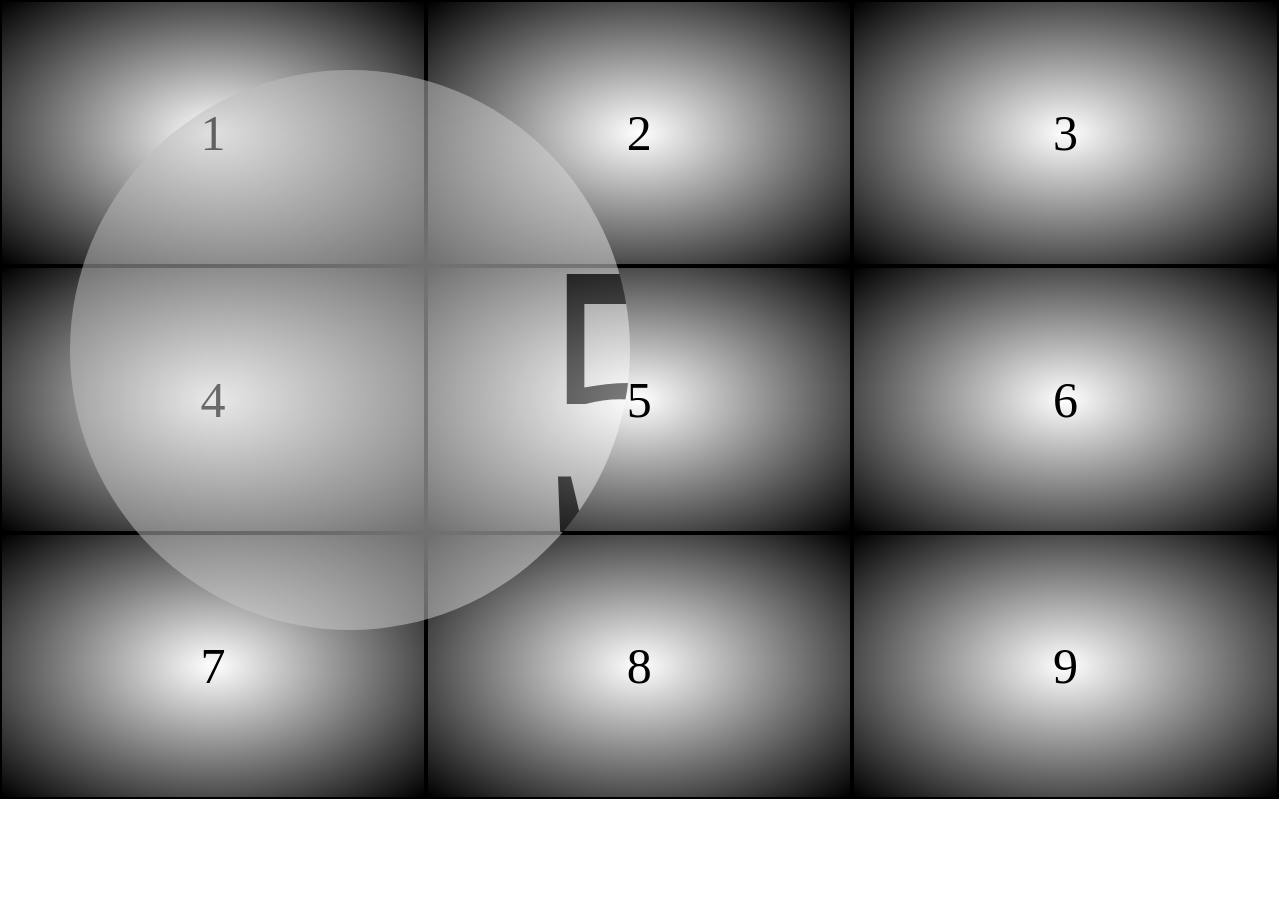
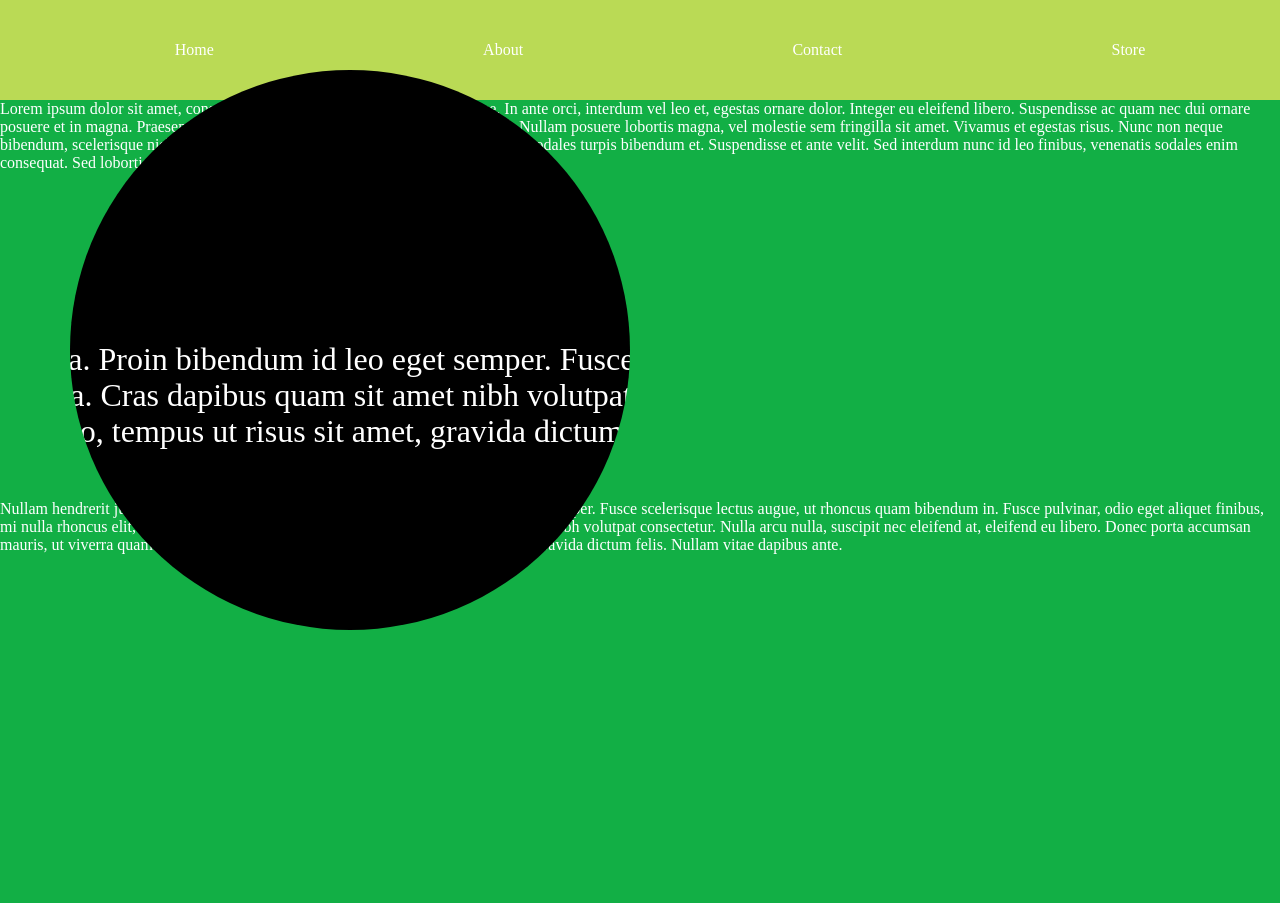
Before and after one commit to erpatterson11/devmtn-personal-project, a website: page window-site/public/index.html in a window 1280 px wide. Shown: the top 903 px of the page. Before the commit the page ends 800 px from the top, so only its background shows below. Drawn offline with nearby package versions, Linux system fonts and the light colour scheme; some packages are replaced by stand-ins of ours; files that its build step writes are made by us from their sources; files whose address does not match are found by name.

Commit message:
Task: resolve Y translate disparity with zoomed content. Resolved: added scroll functionality

```diff
--- a/window-site/public/app/scripts.js
+++ b/window-site/public/app/scripts.js
@@ -1,4 +1,4 @@
-const boxes = document.querySelectorAll('.box')
+const body = document.querySelector('body')
 const glass = document.querySelector('.mag-container')
 const original = document.querySelector('body').children[1]
 // creates a copy of the content to be applied to the magnifying glass div
@@ -7,7 +7,7 @@ const clone = content.cloneNode(true)
 
 
 // set scale between background content and zoom
-let scale = 8
+let scale = 2
 let glassSize = 700
 
 glass.style.width = glassSize + 'px'
@@ -27,11 +27,13 @@ zoomed.className += ' zoomed'
 zoomed.style.transform = `scale(${scale})`
 
 
+// determines center of entire document body
+// note this may not be crowss-browser comptatible
+let center = {
+  w: document.body.scrollWidth/2,
+  h: document.body.scrollHeight/2
+}
 
-let center = {
-  w: window.innerWidth/2,
-  h: window.innerHeight/2
-}
 
 // event function to move mag-glass around zoomed conten t
 let moveGlass = (e) => {
@@ -41,14 +43,16 @@ let moveGlass = (e) => {
         y: e.pageY
       }
     let corr = glassSize/2
-    let difX = ((scale-1)*(mouse.x-center.w)/center.w)*center.w
-    let difY = ((scale-1)*(mouse.y-center.h)/center.h)*center.h
+    let centOffsetX = ((scale-1)*(mouse.x-center.w)/center.w)*center.w
+    let centOffsetY = ((scale-1)*(mouse.y-center.h)/center.h)*center.h
+    let distFromTop = document.querySelector('body').scrollTop
+    console.log(distFromTop);
     // translate container div mith mouse move
-    glass.style.transform = `translate(${mouse.x - corr}px, ${mouse.y - corr}px)`
+    glass.style.transform = `translate(${mouse.x - corr}px, ${mouse.y - corr - distFromTop}px)`
     // correct container div translations
-    // difX and difY account for the scaling difference between the original content and the zoom
+    // centOffsetX and centOffsetY account for the scaling difference between the original content and the zoom
     // scale maintains scaling of content in magnifying glass
-    zoomed.style.transform = `translate(${((-mouse.x) - difX + corr)}px, ${((-mouse.y) - difY + corr)}px) scale(${scale})`
+    zoomed.style.transform = `translate(${((-mouse.x) - centOffsetX + corr)}px, ${((-mouse.y) - centOffsetY + corr - 50)}px) scale(${scale})`
     }
   }
 
@@ -60,17 +64,25 @@ let spacedown = false
 // event listeners for spacebar press and mousemove
 window.addEventListener('resize', () => {
   center = {
-    w: window.innerWidth/2,
-    h: window.innerHeight/2
+    w: document.body.scrollWidth/2,
+    h: document.body.scrollHeight/2
+  }
+  console.log(center);
+})
+
+window.addEventListener('keydown', (e) => {
+  if (e.keyCode === 32) {
+    e.preventDefault()
+    spacedown = true
+    // body.style.cursor = 'none'
   }
 })
 
-window.addEventListener('keydown', (e) => {
-  e.keyCode === 32 ? spacedown = true : null
-})
-
 window.addEventListener('keyup', (e) => {
-  e.keyCode === 32 ? spacedown = false : null
+  if (e.keyCode === 32) {
+    spacedown = false
+    // body.style.cursor = 'default'
+  }
 })
 
 window.addEventListener('mousemove', (e) => {
--- a/window-site/public/app/styles.sass
+++ b/window-site/public/app/styles.sass
@@ -1,9 +1,10 @@
 body
+  border: none
   margin: 0
   color: white
   width: 100vw
-  height: 100vh
   box-sizing: border-box
+  background: #12af45
 
 
 // FUNCTIONAL MAGNIFYING STYILNG
@@ -11,7 +12,7 @@ body
 
 
 .container1
-  position: fixed
+  position: absolute
 
 .mag-container
   position: fixed
@@ -24,23 +25,35 @@ body
 // ADDITIONAL STYLING
 /////////////////////
 
-.container1
+
+.f-col
+  display: flex
+  flex-direction: column
+
+.f-cent
+
+
+nav
   width: 100vw
-  height: 100vh
-  display: grid
-  grid-template-columns: repeat(3, 33.3%)
-  grid-template-rows: repeat(3, 33.3%)
+  height: 100px
+  background: #bada55
+  ul
+    height: inherit
+    display: flex
+    justify-content: space-around
+    align-items: center
+    margin: 0
+    li
+      list-style: none
+      cursor: pointer
 
-.container1 > *
-  border: 2px solid black
-  color: black
-  grid-column: auto
-  grid-row: auto
-  display: flex
-  justify-content: center
-  align-items: center
-  font-size: 50px
-  background: radial-gradient(white 0%, black 100%)
+.mag-container
+  border: inset 5px solid black
+
+.content
+  width: 100%
+  height: 400px
+  // padding: 20px
 
 .zoomed
-  opacity: 0.5
+  background: black
--- a/window-site/public/index.html
+++ b/window-site/public/index.html
@@ -15,33 +15,29 @@
 
 
 <div class="container1">
-  <div class="box elem1" onclick='alert("clicked box 1!")'>
-    1
+  <nav>
+    <ul>
+      <li onclick='alert("going home!")'>Home</li>
+      <li onclick='alert("learn about me!")'>About</li>
+      <li onclick='alert("talk to me!")'>Contact</li>
+      <li onclick='alert("time to shop!")'>Store</li>
+    </ul>
+  </nav>
+
+
+  <div class="content content-1">
+    Lorem ipsum dolor sit amet, consectetur adipiscing elit. Quisque et elit augue. In ante orci, interdum vel leo et, egestas ornare dolor. Integer eu eleifend libero. Suspendisse ac quam nec dui ornare posuere et in magna. Praesent blandit fringilla ligula, a eleifend turpis dictum id. Nullam posuere lobortis magna, vel molestie sem fringilla sit amet. Vivamus et egestas risus. Nunc non neque bibendum, scelerisque nisl nec, cursus ex. Praesent consectetur venenatis risus, eu sodales turpis bibendum et. Suspendisse et ante velit. Sed interdum nunc id leo finibus, venenatis sodales enim consequat. Sed lobortis mi eu massa interdum dictum.
   </div>
-  <div class="box elem2" onclick='alert("clicked box 2!")'>
-    2
+  <div class="content content-2">
+    Nullam hendrerit justo urna, eget ornare massa tempus a. Proin bibendum id leo eget semper. Fusce scelerisque lectus augue, ut rhoncus quam bibendum in. Fusce pulvinar, odio eget aliquet finibus, mi nulla rhoncus elit, ut dignissim mi velit sit amet nulla. Cras dapibus quam sit amet nibh volutpat consectetur. Nulla arcu nulla, suscipit nec eleifend at, eleifend eu libero. Donec porta accumsan mauris, ut viverra quam tempor vitae. Nullam augue odio, tempus ut risus sit amet, gravida dictum felis. Nullam vitae dapibus ante.
   </div>
-  <div class="box elem3" onclick='alert("clicked box 3!")'>
-    3
+  <div class="content content-3">
+    <p>
+      Quisque interdum laoreet arcu et aliquet. Nulla sapien tellus, convallis eu semper at, laoreet a purus. Pellentesque habitant morbi tristique senectus et netus et malesuada fames ac turpis egestas. Cras tristique, nunc sit amet lobortis posuere, nisi lectus consequat ligula, id aliquet elit dui interdum mauris. Nunc sit amet vulputate nisl. Morbi ullamcorper imperdiet mauris sed convallis. Aliquam erat volutpat.
+    </p>
+    <img src='https://media-cdn.tripadvisor.com/media/photo-s/0e/85/48/e6/seven-mile-beach-grand.jpg'/>
   </div>
-  <div class="box elem4">
-    4
-  </div>
-  <div class="box elem5">
-    5
-  </div>
-  <div class="box elem6">
-    6
-  </div>
-  <div class="box elem7">
-    7
-  </div>
-  <div class="box elem8">
-    8
-  </div>
-  <div class="box elem9">
-    9
-  </div>
+
 </div>
 
 
```
Also changed, not shown: window-site/dist/bundle.css, window-site/dist/bundle.js, window-site/dist/index.html.
